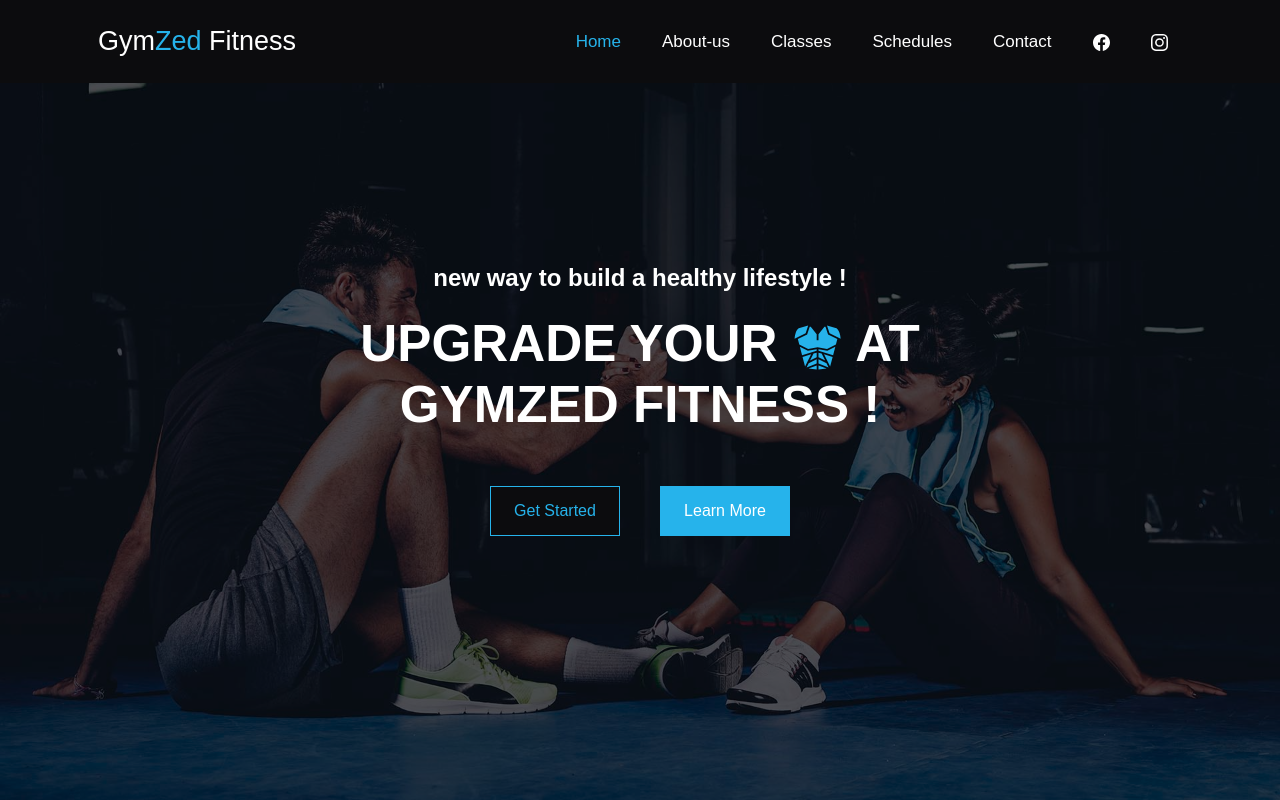
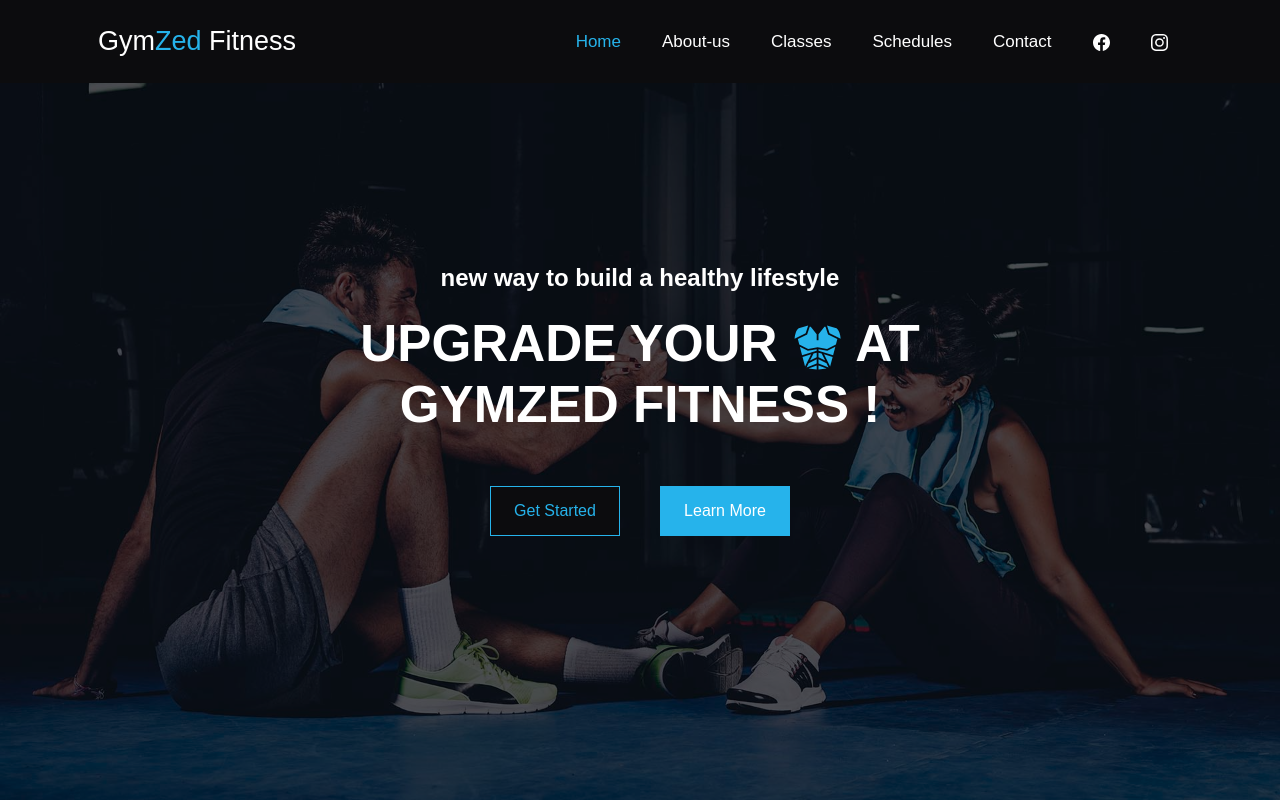
Before and after one commit to REBIAI-Achraf/gymzed, a React (Create React App) app: page / in a window 1280 px wide. Shown: the top 800 px of the page. Built offline with nearby package versions, Linux system fonts and the light colour scheme.

Commit message:
Update Hero.js

```diff
--- a/src/components/Container/Hero/Hero.js
+++ b/src/components/Container/Hero/Hero.js
@@ -12,7 +12,7 @@ const Hero = () => {
   return (
     <div className="hero">
     <div className="hero-h2" data-aos="fade-up" data-aos-duration="1000">
-      <h2>new way to build a healthy lifestyle !</h2>
+      <h2>new way to build a healthy lifestyle </h2>
       </div>
     <div className="hero-h1" data-aos="fade-up" data-aos-duration="1500">
       <h1>Upgrade your <span><GiAbdominalArmor /></span> at<br/> Gymzed Fitness !</h1></div>
```
